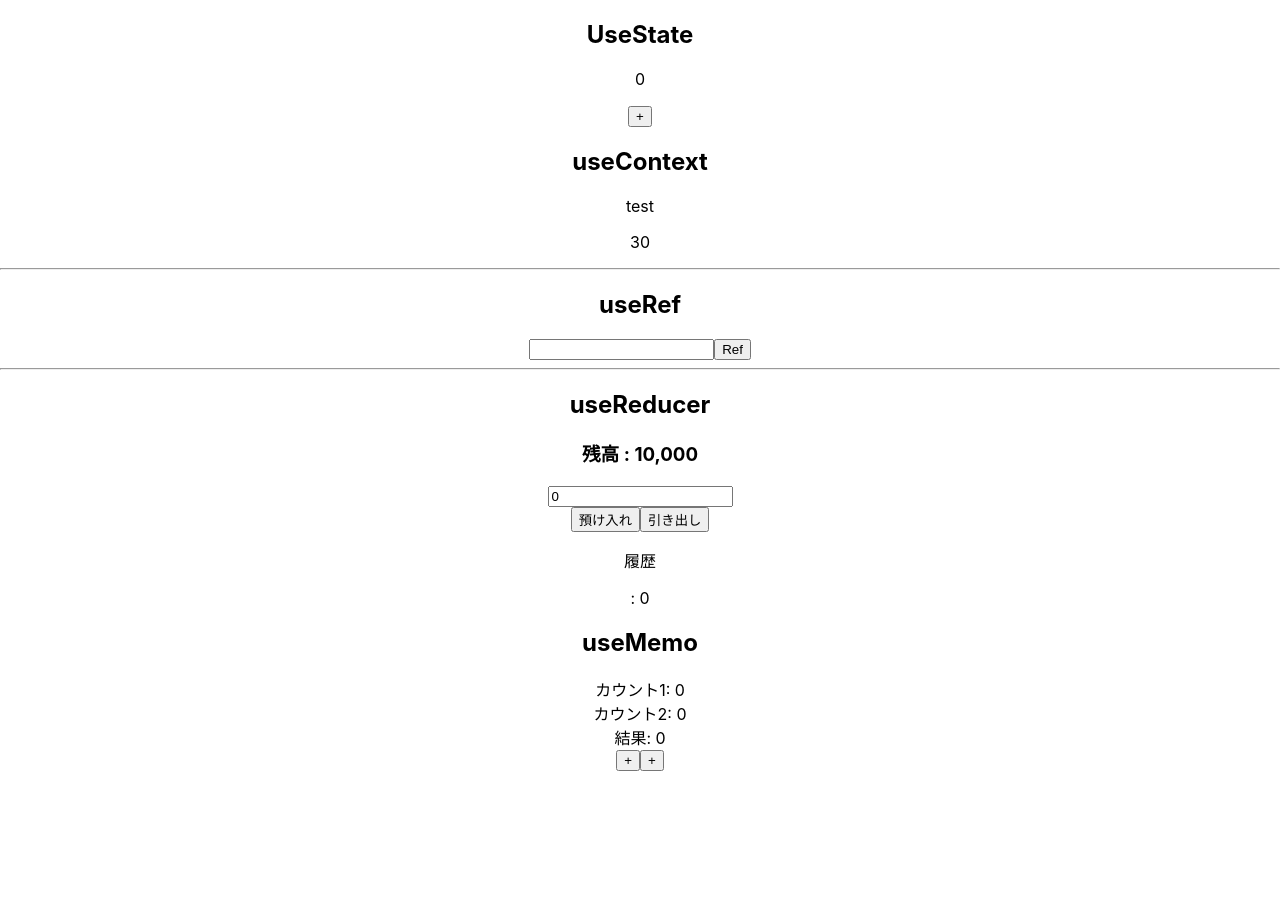
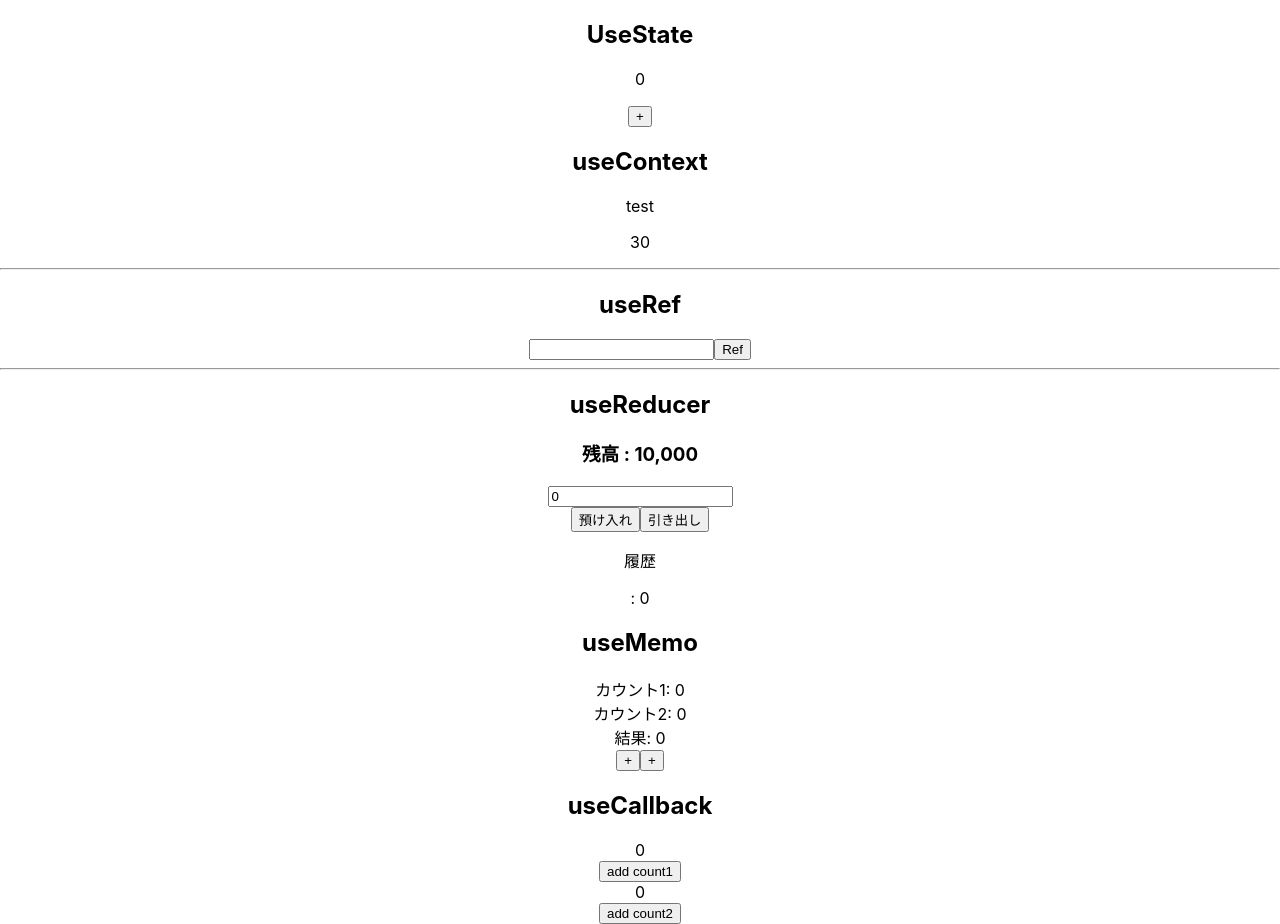
Before and after one commit to t-nakai10/react-hooks, a React (Create React App) app: page / in a window 1280 px wide. Before the commit the page ends 800 px from the top, so only its background shows below. Built offline with nearby package versions, Linux system fonts and the light colour scheme.

Commit message:
useCallback なしパターンで実装してみる - すべてレンダリングされてしまう

```diff
--- a/src/App.js
+++ b/src/App.js
@@ -5,6 +5,7 @@ import Reducer from "./hooks/Reducer";
 import Ref from "./hooks/Ref";
 import State from "./hooks/State";
 import Memo from "./hooks/Memo";
+import Callback from "./hooks/Callback";
 
 function App() {
   return (
@@ -26,6 +27,9 @@ function App() {
 
       <h2>useMemo</h2>
       <Memo />
+
+      <h2>useCallback</h2>
+      <Callback />
     </div>
   );
 }
--- /dev/null
+++ b/src/hooks/Callback.jsx
@@ -0,0 +1,26 @@
+import React, { useCallback, useState } from "react";
+import Count from "./Count";
+import CountButton from "./CountButton";
+
+const Callback = () => {
+  const [count1, setCount1] = useState(0);
+  const [count2, setCount2] = useState(0);
+
+  const addCount1 = () => {
+    setCount1((prev) => prev + 1);
+  };
+  const addCount2 = () => {
+    setCount2((prev) => prev + 1);
+  };
+
+  return (
+    <div>
+      <Count name="count1" count={count1} />
+      <CountButton handleClick={addCount1}>add count1</CountButton>
+      <Count name="count2" count={count2} />
+      <CountButton handleClick={addCount2}>add count2</CountButton>
+    </div>
+  );
+};
+
+export default Callback;
--- /dev/null
+++ b/src/hooks/Count.jsx
@@ -0,0 +1,8 @@
+import React from "react";
+
+const Count = ({ name, count }) => {
+  console.log(count);
+  return <div>{count}</div>;
+};
+
+export default Count;
--- /dev/null
+++ b/src/hooks/CountButton.jsx
@@ -0,0 +1,8 @@
+import React from "react";
+
+const CountButton = ({ handleClick, children }) => {
+  console.log("CountButton", children);
+  return <button onClick={handleClick}>{children}</button>;
+};
+
+export default CountButton;
```
